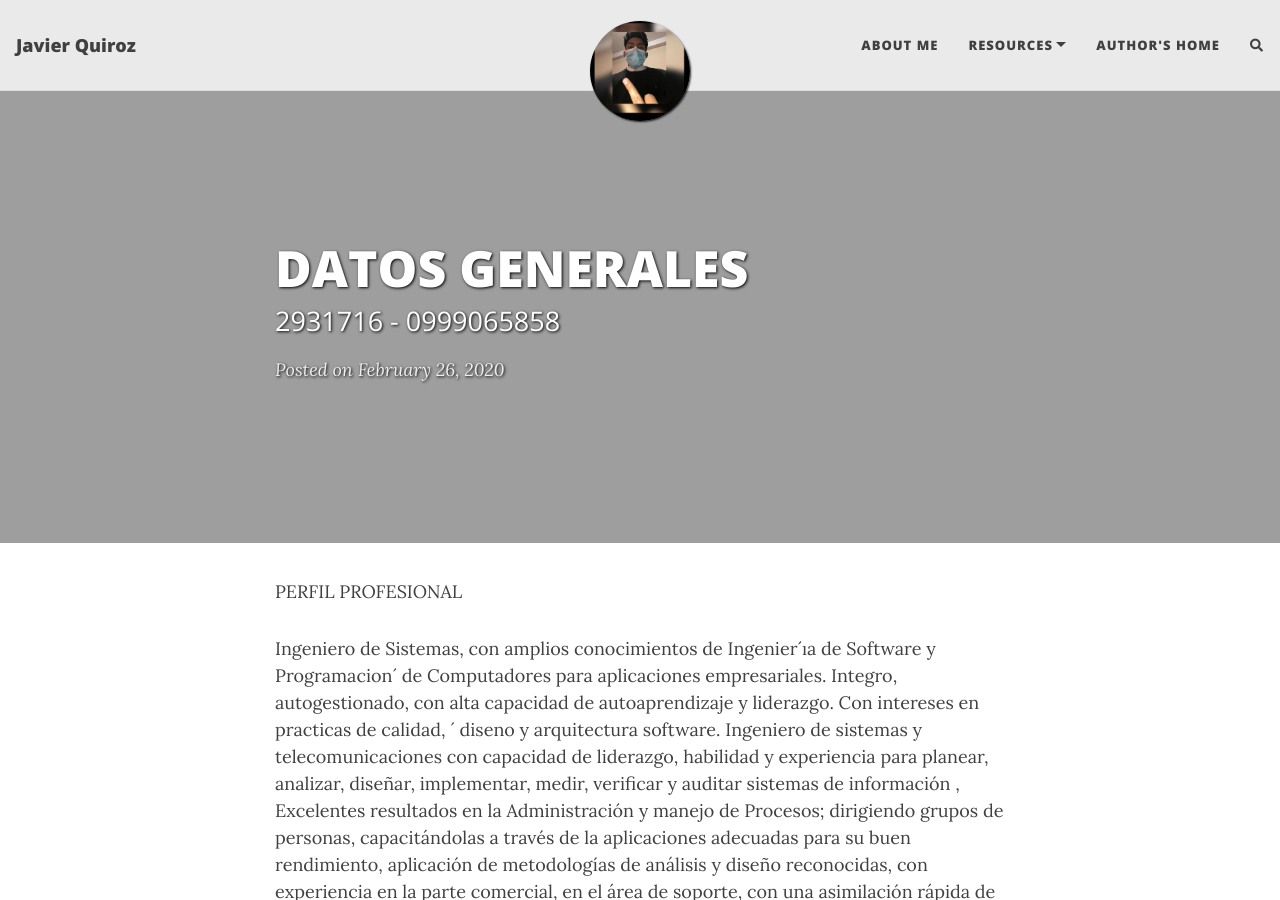
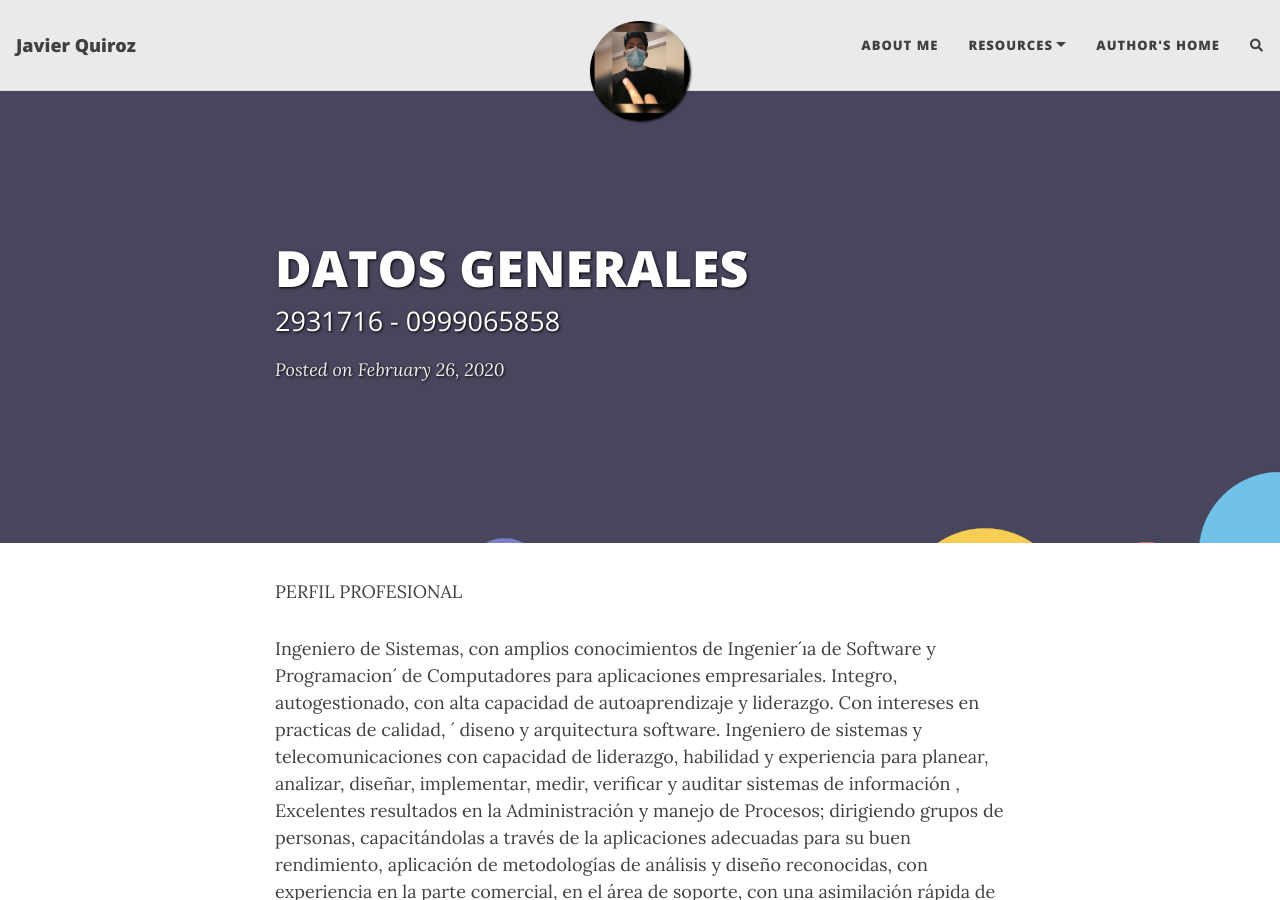
Before and after one commit to Javiz10/Javiz10, a Jekyll site: the page built from _posts/2020-02-26-flake-it-till-you-make-it.md, in a window 1280 px wide and 900 px high. Built offline with Jekyll 4.4.1, drawn with Linux system fonts in a browser that asks for light colours; nearby versions of some CDN libraries; comment, search, counter and statistics services are not loaded.

Commit message:
Update 2020-02-26-flake-it-till-you-make-it.md

```diff
--- a/_posts/2020-02-26-flake-it-till-you-make-it.md
+++ b/_posts/2020-02-26-flake-it-till-you-make-it.md
@@ -7,9 +7,9 @@ subtitle: Nuevo Alausí /Alausí /Ecuador
 subtitle: C.I 0605009786
 subtitle: 2931716 - 0999065858
 
-cover-img: /assets/img/p.gif
+cover-img: /assets/img/pp.png
 thumbnail-img: /assets/img/thumb.png
-share-img: /assets/img/p.gif
+share-img: /assets/img/pp.png
 tags: [books, test]
 ---
 
```
